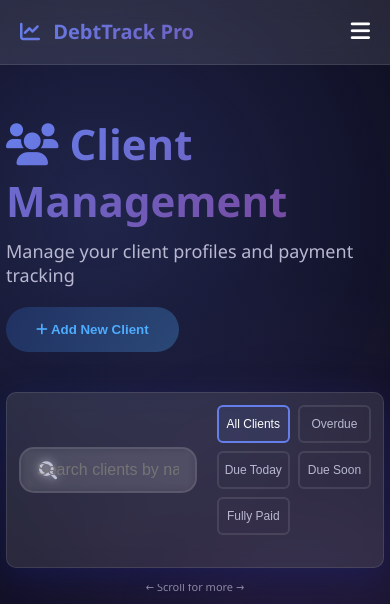
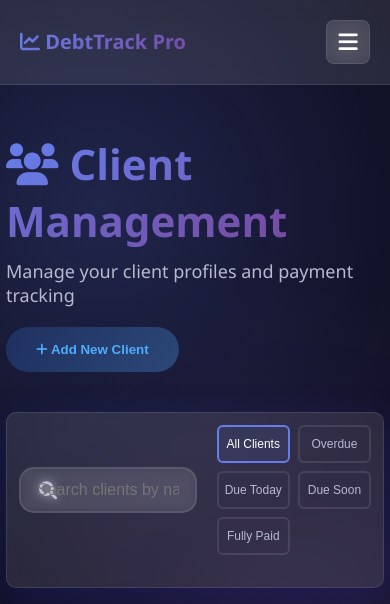
Before and after one commit to troyiee/utang_collector, a Flask app: page /clients in a window 390 px wide. Shown: the top 604 px of the page. Run offline with Flask 3, Linux system fonts and the light colour scheme; the visitor is signed in with stand-in values (Sample User, id 1); data that the repository does not hold is empty.

Commit message:
menu responsivness -mobile view

```diff
--- a/templates/base.html
+++ b/templates/base.html
@@ -496,45 +496,107 @@
             color: #2196f3;
             border: 1px solid #2196f3;
         }
+@media (max-width: 768px) {
+    .navbar {
+        position: relative;
+        z-index: 1000;
+    }
 
-      @media (max-width: 768px) {
     .navbar-content {
-            display: grid;
-            grid-template-columns: 1fr auto;
+        position: relative;
+        display: flex;
+        justify-content: space-between;
         align-items: center;
-            gap: 10px;
         max-width: 1200px;
         margin: 0 auto;
         padding: 0 20px;
     }
 
     .nav-toggle {
-            display: inline-flex;
+        display: flex;
         align-items: center;
         justify-content: center;
-            justify-self: end;
+        width: 44px;
+        height: 44px;
+        border-radius: 8px;
+        background: rgba(255, 255, 255, 0.1);
+        backdrop-filter: blur(10px);
+        border: 1px solid var(--border-color);
+        transition: all 0.3s ease;
+        z-index: 1002;
+        position: relative;
+    }
+
+    .nav-toggle:hover {
+        background: rgba(255, 255, 255, 0.15);
+        transform: scale(1.05);
     }
 
     .nav-menu {
-            grid-column: 1 / -1;
+        position: absolute;
+        top: calc(100% + 10px);
+        left: 20px;
+        right: 20px;
+        width: calc(100% - 40px);
         flex-direction: column;
-            gap: 12px;
-            width: 100%;
-            display: none;
-            padding-top: 8px;
+        gap: 8px;
+
+        /* Solid background */
+        background: linear-gradient(145deg, #1a1a3a 0%, #0f0f23 100%);
+        border: 1px solid rgba(102, 126, 234, 0.3);
+        border-radius: 15px;
+        padding: 15px;
+        box-shadow: 0 8px 32px rgba(0, 0, 0, 0.5);
+
+        /* Hidden by default */
+        opacity: 0;
+        visibility: hidden;
+        transform: translateY(-10px);
+        transition: all 0.3s ease;
+        z-index: 1001;
     }
 
     .nav-menu.open {
-            display: flex;
+        opacity: 1;
+        visibility: visible;
+        transform: translateY(0);
+    }
+
+    .nav-menu li {
+        width: 100%;
+        margin: 0;
     }
 
     .nav-menu li a,
     .nav-menu .nav-link {
         width: 100%;
-            display: block;
-            padding: 10px 12px;
+        display: flex;
+        align-items: center;
+        gap: 12px;
+        padding: 12px 15px;
         border-radius: 10px;
-            background: var(--glass-bg);
+        background: rgba(255, 255, 255, 0.05);
+        color: var(--text-primary);
+        text-decoration: none;
+        transition: all 0.3s ease;
+        font-size: 14px;
+        border: 1px solid rgba(255, 255, 255, 0.1);
+        font-weight: 500;
+    }
+
+    .nav-menu li a:hover,
+    .nav-menu .nav-link:hover {
+        background: rgba(102, 126, 234, 0.2);
+        border-color: rgba(102, 126, 234, 0.4);
+        transform: translateX(5px);
+        color: #ffffff;
+    }
+
+    .nav-menu li a.active {
+        background: linear-gradient(135deg, #667eea, #764ba2);
+        border-color: rgba(102, 126, 234, 0.6);
+        color: #ffffff;
+        box-shadow: 0 2px 8px rgba(102, 126, 234, 0.3);
     }
 
     .nav-link.active::after {
@@ -542,59 +604,30 @@
     }
 
     .logo {
-            font-size: 24px;
+        font-size: 22px;
         line-height: 1.2;
     }
 
-        .logo i {
-            margin-right: 8px;
+    /* Ensure main content doesn't overlap */
+    main {
+        position: relative;
+        z-index: 1;
     }
 
+    /* Your existing styles... */
     .stats-grid {
         grid-template-columns: 1fr;
     }
-
-        .modal-content {
-            width: 95%;
-            margin: 10% auto;
-            padding: 20px;
 }
 
-        .container {
-            padding: 10px;
+@keyframes fadeOutUp {
+    from {
+        opacity: 1;
+        transform: translateY(0);
     }
-
-        .glass-card {
-            padding: 20px;
-        }
-
-        /* Dashboard mobile styles: */
-        .dashboard-actions {
-            gap: 4px;
-        }
-
-        .dashboard-btn {
-            padding: 4px 8px;
-            font-size: 11px;
-        }
-
-        .btn-text {
-            display: none;
-        }
-
-        .dashboard-btn i {
-            font-size: 12px;
-            margin: 0;
-        }
-
-        /* SMS mobile styles: */
-        .btn-sms {
-            padding: 6px 10px !important;
-            font-size: 12px !important;
-        }
-
-        .btn-sms i {
-            font-size: 12px !important;
+    to {
+        opacity: 0;
+        transform: translateY(-10px);
     }
 }
 
@@ -780,6 +813,26 @@
             .btn-sms i {
                 font-size: 12px;
             }
+                .nav-toggle {
+                min-height: 44px;
+                min-width: 44px;
+                -webkit-tap-highlight-color: rgba(0,0,0,0);
+            }
+
+            .nav-menu li a {
+                min-height: 44px;
+                -webkit-tap-highlight-color: rgba(102, 126, 234, 0.1);
+            }
+
+            /* Prevent zoom on input focus */
+            .form-control {
+                font-size: 16px;
+            }
+
+            /* Smooth scrolling on mobile */
+            html {
+                -webkit-overflow-scrolling: touch;
+            }
         }
         .notification-stat-card {
             transition: transform 0.2s ease, box-shadow 0.2s ease;
@@ -808,7 +861,9 @@
     <nav class="navbar">
         <div class="navbar-content">
             <div class="logo">
-                <i class="fas fa-chart-line"></i><a href="{{ url_for('dashboard') }}"> DebtTrack Pro
+                <a href="{{ url_for('dashboard') }}" style="text-decoration: none; color: inherit;">
+                    <i class="fas fa-chart-line"></i> DebtTrack Pro
+                </a>
             </div>
             <button class="nav-toggle" aria-label="Toggle navigation">
                 <i class="fas fa-bars"></i>
@@ -951,20 +1006,45 @@
         document.documentElement.style.scrollBehavior = 'smooth';
 
         // Add loading animation to all buttons
+// Mobile nav toggle - REPLACE the existing toggle code in base.html
 document.addEventListener('DOMContentLoaded', function() {
-            const buttons = document.querySelectorAll('.btn');
-            buttons.forEach(btn => {
-                if (!btn.dataset.originalText) {
-                    btn.dataset.originalText = btn.textContent;
+    const navToggle = document.querySelector('.nav-toggle');
+    const navMenu = document.querySelector('.nav-menu');
+    const navToggleIcon = navToggle?.querySelector('i');
+
+    if (navToggle && navMenu) {
+        navToggle.addEventListener('click', function(e) {
+            e.preventDefault();
+            e.stopPropagation();
+
+            navMenu.classList.toggle('open');
+
+            // Animate hamburger icon
+            if (navMenu.classList.contains('open')) {
+                navToggleIcon.classList.remove('fa-bars');
+                navToggleIcon.classList.add('fa-times');
+            } else {
+                navToggleIcon.classList.remove('fa-times');
+                navToggleIcon.classList.add('fa-bars');
             }
         });
 
-            // Mobile nav toggle
-            const navToggle = document.querySelector('.nav-toggle');
-            const navMenu = document.querySelector('.nav-menu');
-            if (navToggle && navMenu) {
-                navToggle.addEventListener('click', function() {
-                    navMenu.classList.toggle('open');
+        // Close menu when clicking outside
+        document.addEventListener('click', function(e) {
+            if (!navToggle.contains(e.target) && !navMenu.contains(e.target) && navMenu.classList.contains('open')) {
+                navMenu.classList.remove('open');
+                navToggleIcon.classList.remove('fa-times');
+                navToggleIcon.classList.add('fa-bars');
+            }
+        });
+
+        // Close menu when window is resized to desktop
+        window.addEventListener('resize', function() {
+            if (window.innerWidth > 768 && navMenu.classList.contains('open')) {
+                navMenu.classList.remove('open');
+                navToggleIcon.classList.remove('fa-times');
+                navToggleIcon.classList.add('fa-bars');
+            }
         });
     }
 });
```
Lines whose indentation alone changed are shown as unchanged.
